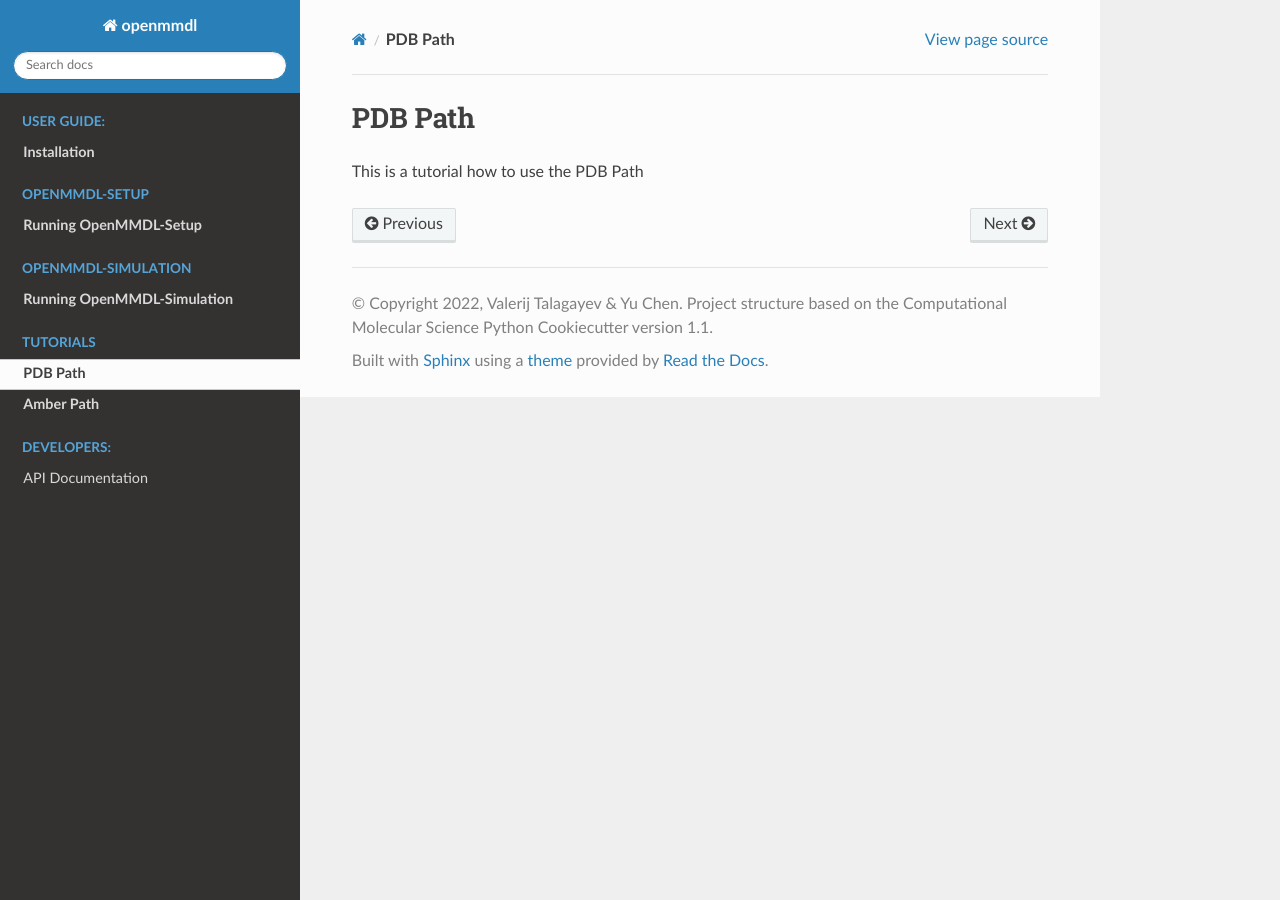
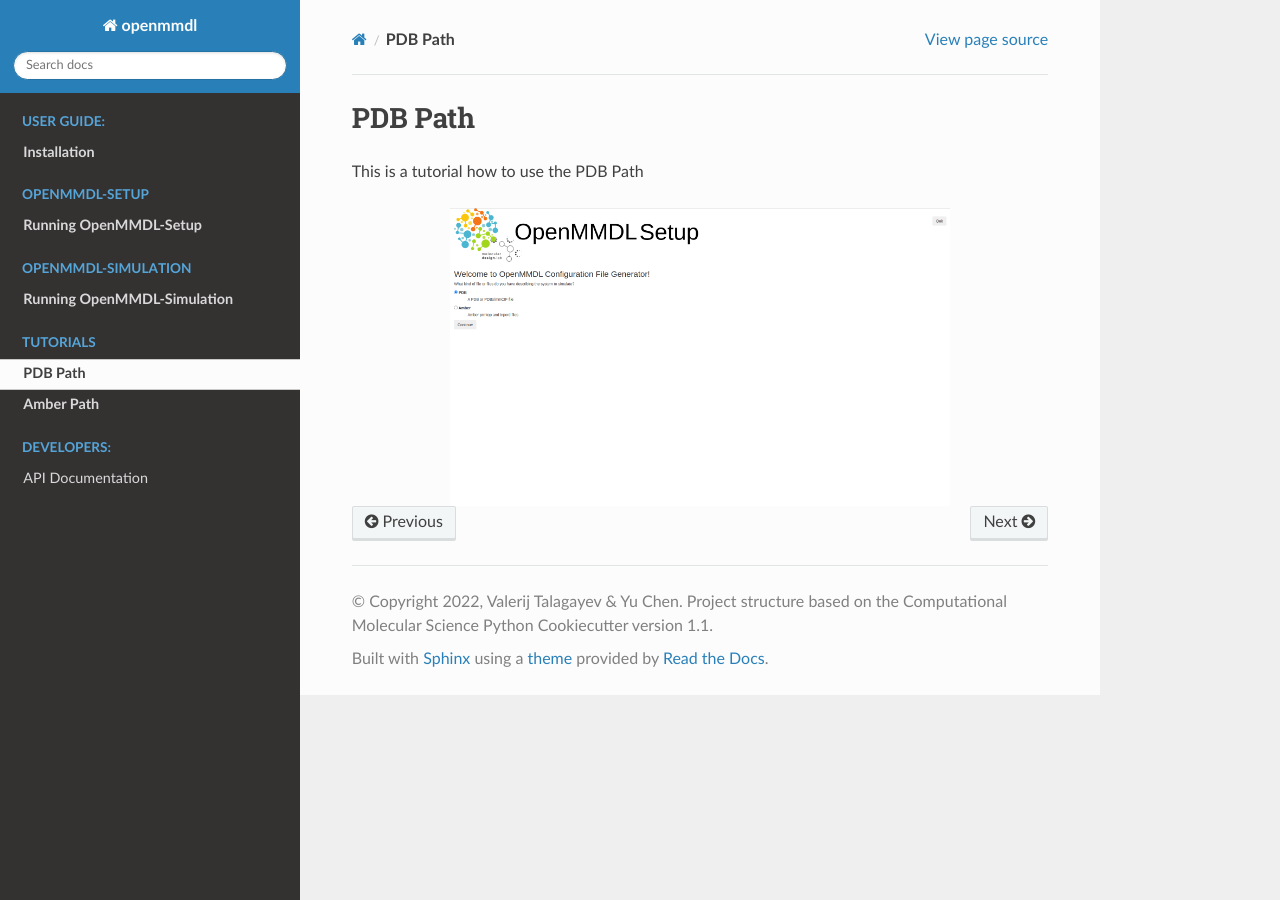
Before and after one commit to wolberlab/OpenMMDL, a Sphinx documentation site: the page built from docs/tutorial_pdb_path.rst, in a window 1280 px wide. Built offline with Sphinx 7.4.7 and the Read the Docs theme 2.0.0, drawn with Linux system fonts in a browser that asks for light colours.

Commit message:
Update tutorial_pdb_path.rst

```diff
--- a/docs/tutorial_pdb_path.rst
+++ b/docs/tutorial_pdb_path.rst
@@ -2,3 +2,8 @@
 ==============
 
 This is a tutorial how to use the PDB Path
+
+
+.. figure:: /_static/images/tutorials/PDB_Path/Selecttype.png
+   :figwidth: 500px
+   :align: center
```
